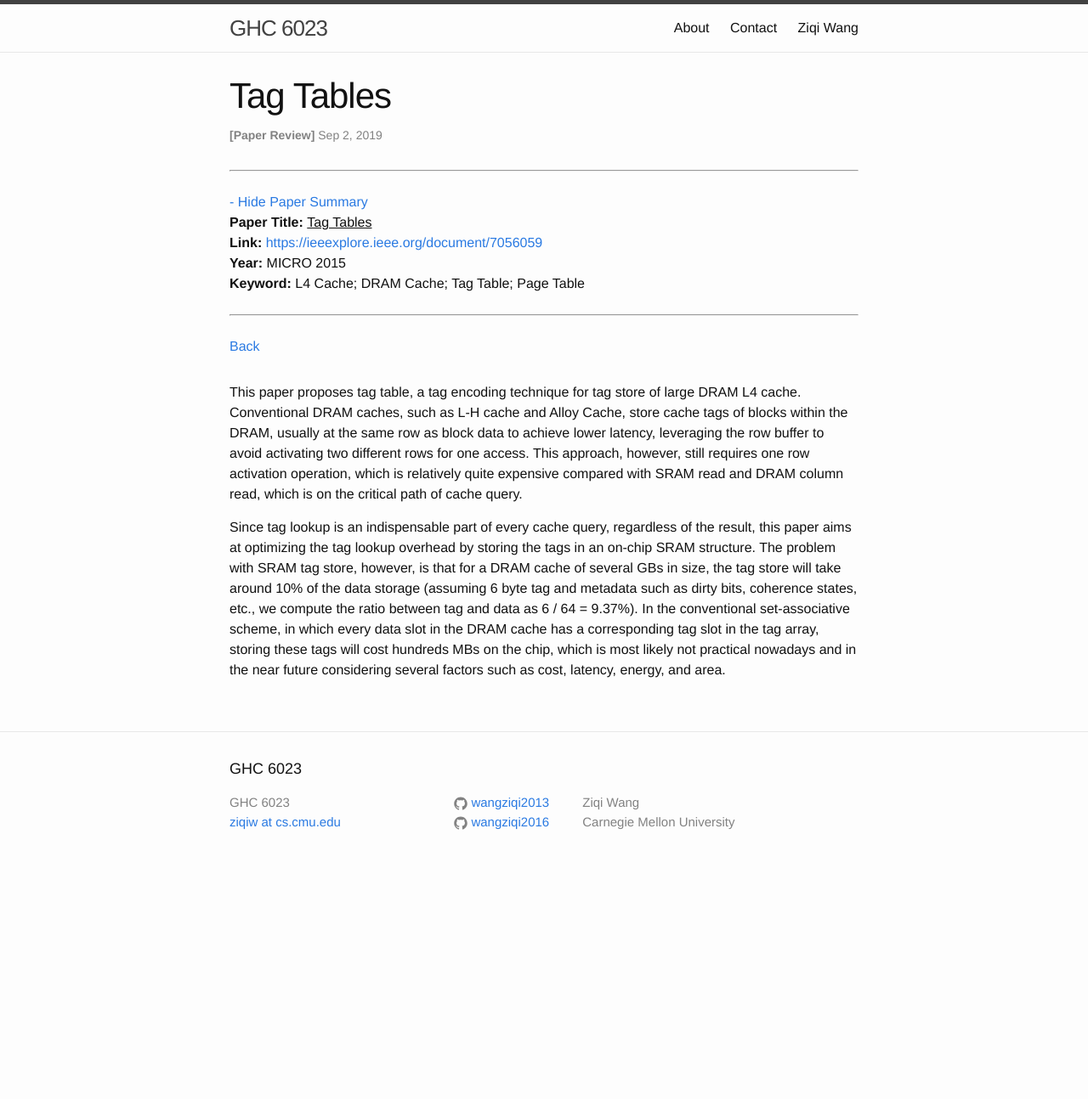
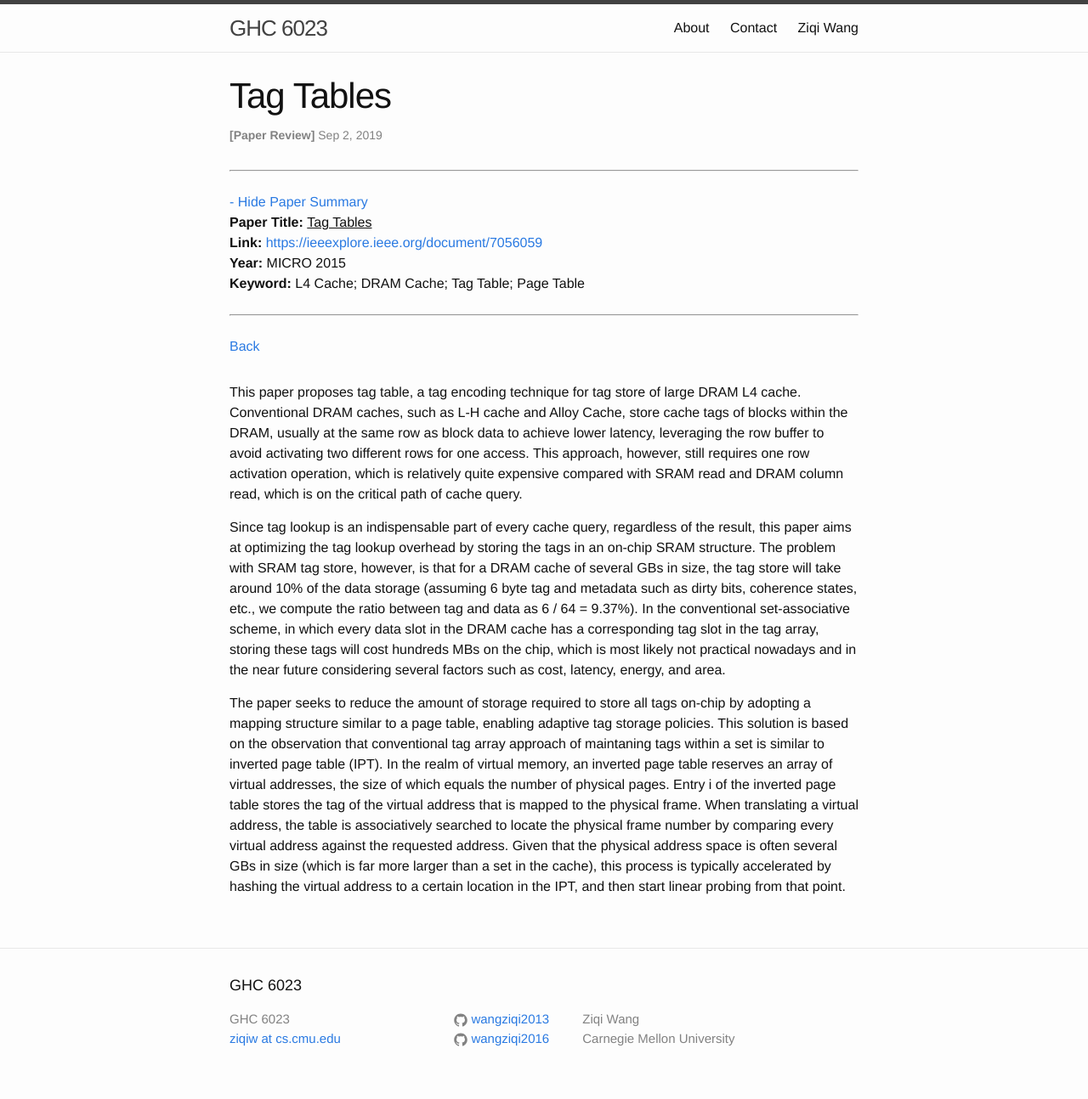
Before and after one commit to wangziqi2013/wangziqi2013.github.io, a Jekyll site: the page built from _posts/2019-09-01-tag-tables.markdown, in a window 1280 px wide. Shown: the whole page at 85% size. Built offline with Jekyll 4.4.1, drawn with Linux system fonts in a browser that asks for light colours; before the commit the page ends 1039 px from its top, so only the background shows below that.

Commit message:
Adding IPT

```diff
--- a/_posts/2019-09-01-tag-tables.markdown
+++ b/_posts/2019-09-01-tag-tables.markdown
@@ -26,3 +26,13 @@ and metadata such as dirty bits, coherence states, etc., we compute the ratio be
 In the conventional set-associative scheme, in which every data slot in the DRAM cache has a corresponding tag slot
 in the tag array, storing these tags will cost hundreds MBs on the chip, which is most likely not practical nowadays
 and in the near future considering several factors such as cost, latency, energy, and area.
+
+The paper seeks to reduce the amount of storage required to store all tags on-chip by adopting a mapping structure
+similar to a page table, enabling adaptive tag storage policies. This solution is based on the observation that
+conventional tag array approach of maintaning tags within a set is similar to inverted page table (IPT). In the realm of
+virtual memory, an inverted page table reserves an array of virtual addresses, the size of which equals the number of
+physical pages. Entry i of the inverted page table stores the tag of the virtual address that is mapped to the physical
+frame. When translating a virtual address, the table is associatively searched to locate the physical frame number by
+comparing every virtual address against the requested address. Given that the physical address space is often several GBs
+in size (which is far more larger than a set in the cache), this process is typically accelerated by hashing the virtual
+address to a certain location in the IPT, and then start linear probing from that point.
```
